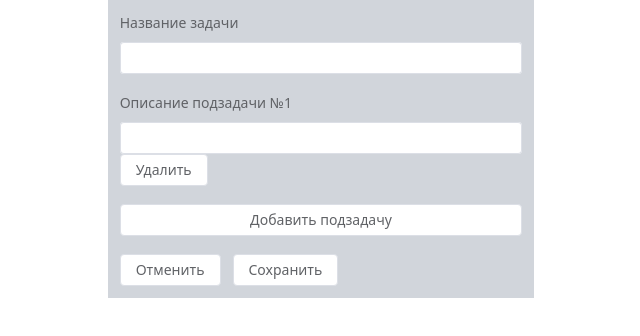
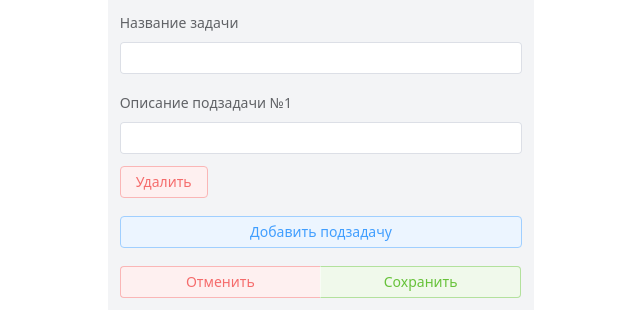
Before and after one commit to chexoov/Todo-list-Nuxt, a Nuxt app: page /create in a window 1280 px wide. Shown: the top 336 px of the page, without its empty margins (319-959 px from the left). Built offline with nearby package versions, Linux system fonts and the light colour scheme.

Commit message:
фича завершения задач

```diff
--- a/models/index.ts
+++ b/models/index.ts
@@ -8,6 +8,7 @@ interface TodoItem {
     id: number;
     title: string;
     tasks: Task[]
+    completed: boolean;
 }
 
 type TodoList = TodoItem[];
--- a/pages/create.vue
+++ b/pages/create.vue
@@ -1,7 +1,7 @@
 <template>
   <div class="flex justify-center items-center w-full">
     <!-- {{ toDoLists }} -->
-    <el-form class="w-full md:w-1/2 lg:w-1/3 p-3 bg-gray-300">
+    <el-form class="w-full md:w-1/2 lg:w-1/3 p-3 bg-gray-100">
       <el-form-item label-position="top" label="Название задачи">
         <el-input maxlength="30" v-model="toDo.title" />
       </el-form-item>
@@ -11,28 +11,30 @@
         :key="task.id"
         :label="`Описание подзадачи №${index + 1}`"
       >
-        <el-input maxlength="30" v-model="task.description" />
-        <el-button @click="deleteTask(task.id)">Удалить</el-button>
+        <el-input class="mb-3" maxlength="30" v-model="task.description" />
+        <el-button type="danger" plain @click="deleteTask(task.id)">Удалить</el-button>
       </el-form-item>
       <el-form-item label-position="top">
-        <el-button class="w-full" @click="addTask"
+        <el-button type="primary" plain class="w-full" @click="addTask"
           >Добавить подзадачу</el-button
         >
       </el-form-item>
+      <el-button-group class="w-full">
       <el-popconfirm
         width="300"
         @confirm="navigateTo('/')"
         title="Вы уверены, что хотите отменить создание задачи?"
       >
         <template #reference>
-          <el-button>Отменить</el-button>
+          <el-button class="w-1/2" type="danger" plain>Отменить</el-button>
         </template>
         <template #actions="{ confirm, cancel }">
           <el-button @click="cancel">Нет</el-button>
           <el-button @click="confirm">Да</el-button>
         </template>
       </el-popconfirm>
-      <el-button @click="createTodo">Сохранить</el-button>
+      <el-button class="w-1/2" type="success" plain @click="createTodo">Сохранить</el-button>
+      </el-button-group>
     </el-form>
   </div>
 </template>
@@ -44,6 +46,7 @@ const toDoLists = useState<TodoItem[]>("toDoLists");
 const toDo = ref<TodoItem>({
   id: Date.now(),
   title: "",
+  completed: false,
   tasks: [
     {
       id: Date.now(),
--- a/pages/edit/[id].vue
+++ b/pages/edit/[id].vue
@@ -1,7 +1,7 @@
 <template>
   <div class="flex justify-center items-center w-full">
     <!-- {{ toDoLists }} -->
-    <el-form class="w-full md:w-1/2 lg:w-1/3 p-3 bg-gray-300">
+    <el-form class="w-full md:w-1/2 lg:w-1/3 p-3 bg-gray-100">
       <el-form-item label-position="top" label="Название задачи">
         <el-input maxlength="30" v-model="toDo.title" />
       </el-form-item>
@@ -11,28 +11,31 @@
         :key="task.id"
         :label="`Описание подзадачи №${index + 1}`"
       >
-        <el-input maxlength="30" v-model="task.description" />
-        <el-button @click="deleteTask(task.id)">Удалить</el-button>
+        <el-input class="mb-3" maxlength="30" v-model="task.description" />
+        <el-button type="danger" plain  @click="deleteTask(task.id)">Удалить</el-button>
       </el-form-item>
       <el-form-item label-position="top">
-        <el-button class="w-full" @click="createTask"
+        <el-button class="w-full" type="primary" plain @click="createTask"
           >Добавить подзадачу</el-button
         >
       </el-form-item>
+      <el-button-group class="w-full">
       <el-popconfirm
         width="300"
         @confirm="navigateTo('/')"
         title="Вы уверены, что хотите отменить создание задачи?"
       >
         <template #reference>
-          <el-button>Отменить</el-button>
+          <el-button class="w-1/2" type="danger" plain >Отменить</el-button>
         </template>
         <template #actions="{ confirm, cancel }">
           <el-button @click="cancel">Нет</el-button>
           <el-button @click="confirm">Да</el-button>
         </template>
       </el-popconfirm>
-      <el-button @click="editTask">Сохранить изменения</el-button>
+
+      <el-button class="w-1/2" type="success" plain @click="editTask">Сохранить изменения</el-button>
+      </el-button-group>
     </el-form>
   </div>
 </template>
@@ -44,6 +47,7 @@ const toDoLists = useState<TodoItem[]>("toDoLists");
 const toDo = ref<TodoItem>({
   id: Date.now(),
   title: "",
+  completed: false,
   tasks: [
     {
       id: Date.now(),
--- a/pages/index.vue
+++ b/pages/index.vue
@@ -1,23 +1,25 @@
 <template>
   <el-container class="flex justify-center">
-    <div class="w-full bg-gray-300 md:w-1/2 lg:w-1/3 p-3">
+    <div class="w-full bg-gray-100 md:w-1/2 lg:w-1/3 p-3">
       <h1 class="text-center mb-3">Список задач</h1>
       <NuxtLink to="/create"
-        ><el-button class="w-full mb-3">Создать задачу</el-button></NuxtLink
+        ><el-button type="success" plain class="w-full mb-3">Создать задачу</el-button></NuxtLink
       >
       <div
-        v-for="(item, index) in toDoLists"
-        :key="item.id"
-        class="flex justify-between mb-5 p-3 border border-gray-400"
+      v-for="(item, index) in toDoLists"
+      :key="item.id"
+      @click="changeCompleted(item.id)"
+        class="flex justify-between mb-5 p-3 border border-gray-400 bg-gray-50 cursor-pointer "
+        :class="{ 'bg-green-100': item.completed }"
       >
         <div class="flex w-[30px] justify-center items-center">
           {{ index + 1 }}.
         </div>
         <div class="flex flex-grow flex-col justify-start items-start overflow-hidden text-ellipsis whitespace-nowrap mx-5">
-          <h2 class="font-bold whitespace-nowrap overflow-hidden text-ellipsis">
+          <h2 class="font-bold whitespace-nowrap overflow-hidden text-ellipsis" :class="{ 'line-through': item.completed }">
             {{ item.title }}
           </h2>
-          <div class="whitespace-nowrap overflow-hidden text-ellipsis">
+          <div class="whitespace-nowrap overflow-hidden text-ellipsis" :class=" { 'line-through': item.completed }">
             1. {{ item.tasks[0].description }}
           </div>
         </div>
@@ -28,7 +30,7 @@
             title="Вы уверены, что хотите удалить задачу?"
           >
             <template #reference>
-              <el-button class="w-full">Удалить</el-button>
+              <el-button type="danger" plain class="w-full">Удалить</el-button>
             </template>
             <template #actions="{ confirm, cancel }">
               <el-button @click="cancel">Нет</el-button>
@@ -37,7 +39,7 @@
           </el-popconfirm>
 
           <NuxtLink :to="`/edit/${item.id}`">
-            <el-button class="w-full">Редактировать</el-button>
+            <el-button type="primary" plain class="w-full">Редактировать</el-button>
           </NuxtLink>
         </div>
       </div>
@@ -46,13 +48,14 @@
 </template>
 
 <script setup lang="ts">
-import type { TodoList } from "~/models";
+import type { TodoList, TodoItem } from "~/models";
 import nuxtStorage from "nuxt-storage";
 
 const ToDoListsInit: TodoList = [
   {
     id: 1,
     title: "test",
+    completed: false,
     tasks: [
       {
         id: Date.now(),
@@ -64,6 +67,7 @@ const ToDoListsInit: TodoList = [
   {
     id: 2,
     title: "test2",
+    completed: false,
     tasks: [
       {
         id: Date.now(),
@@ -84,6 +88,15 @@ const toDoLists = useState("toDoLists", () => {
 const deleteTodoItem = (id: number) => {
   toDoLists.value = toDoLists.value.filter((item: TodoList) => item.id !== id);
 };
+
+const changeCompleted = (id: number) => {
+  toDoLists.value = toDoLists.value.map((item: TodoItem) => {
+    if (item.id === id) {
+      item.completed = !item.completed;
+    }
+    return item;
+  });
+}
 </script>
 
 <style scoped>
```
